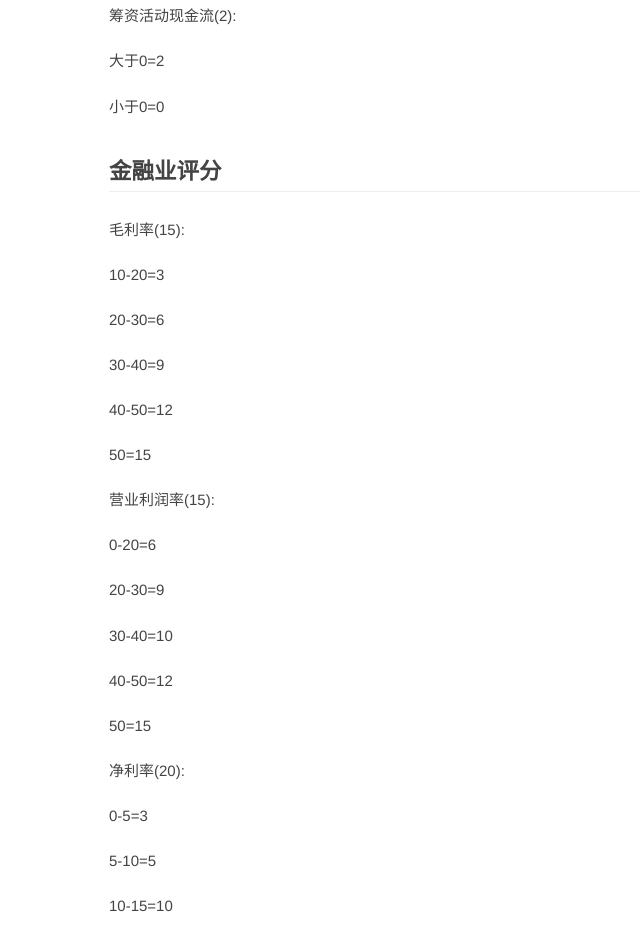
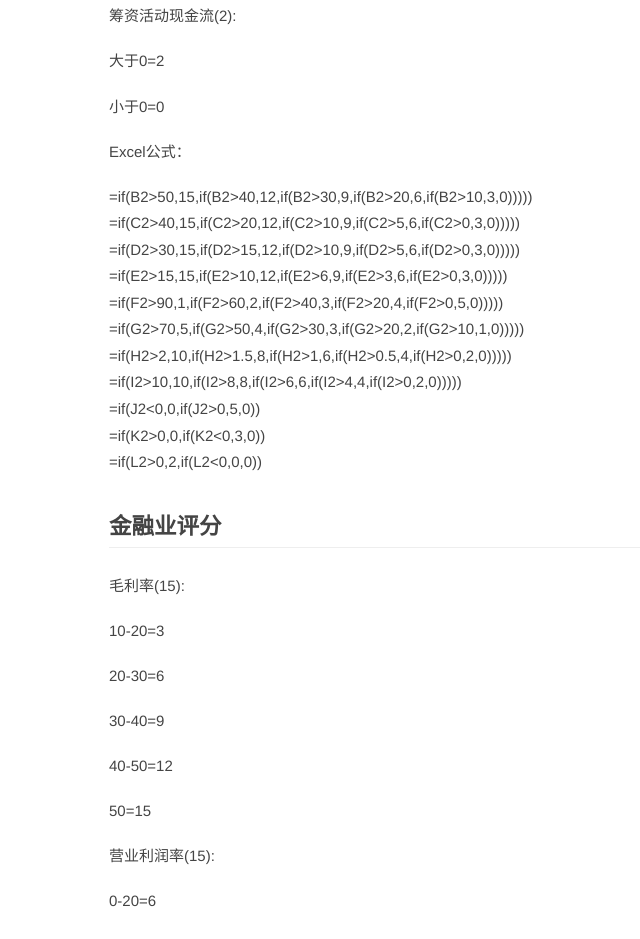
Before and after one commit to keyhappy/keyhappy.github.io, a plain HTML site: page 2021/03/31/余博财报分析法/index.html in a window 1280 px wide. Shown: the part 3968-4907 px from the top of the page, without its empty margins (16-656 px from the left). Drawn offline with nearby package versions, Linux system fonts and the light colour scheme.

Commit message:
Site updated: 2021-03-31 15:57:59

```diff
--- a/2021/03/31/余博财报分析法/index.html
+++ b/2021/03/31/余博财报分析法/index.html
@@ -76,6 +76,8 @@
 <p>筹资活动现金流(2):</p>
 <p>大于0=2</p>
 <p>小于0=0</p>
+<p>Excel公式：</p>
+<p>=if(B2&gt;50,15,if(B2&gt;40,12,if(B2&gt;30,9,if(B2&gt;20,6,if(B2&gt;10,3,0)))))<br>=if(C2&gt;40,15,if(C2&gt;20,12,if(C2&gt;10,9,if(C2&gt;5,6,if(C2&gt;0,3,0)))))<br>=if(D2&gt;30,15,if(D2&gt;15,12,if(D2&gt;10,9,if(D2&gt;5,6,if(D2&gt;0,3,0)))))<br>=if(E2&gt;15,15,if(E2&gt;10,12,if(E2&gt;6,9,if(E2&gt;3,6,if(E2&gt;0,3,0)))))<br>=if(F2&gt;90,1,if(F2&gt;60,2,if(F2&gt;40,3,if(F2&gt;20,4,if(F2&gt;0,5,0)))))<br>=if(G2&gt;70,5,if(G2&gt;50,4,if(G2&gt;30,3,if(G2&gt;20,2,if(G2&gt;10,1,0)))))<br>=if(H2&gt;2,10,if(H2&gt;1.5,8,if(H2&gt;1,6,if(H2&gt;0.5,4,if(H2&gt;0,2,0)))))<br>=if(I2&gt;10,10,if(I2&gt;8,8,if(I2&gt;6,6,if(I2&gt;4,4,if(I2&gt;0,2,0)))))<br>=if(J2&lt;0,0,if(J2&gt;0,5,0))<br>=if(K2&gt;0,0,if(K2&lt;0,3,0))<br>=if(L2&gt;0,2,if(L2&lt;0,0,0))</p>
 <h2 id="金融业评分"><a href="#金融业评分" class="headerlink" title="金融业评分"></a>金融业评分</h2><p>毛利率(15):</p>
 <p>10-20=3</p>
 <p>20-30=6</p>
```
